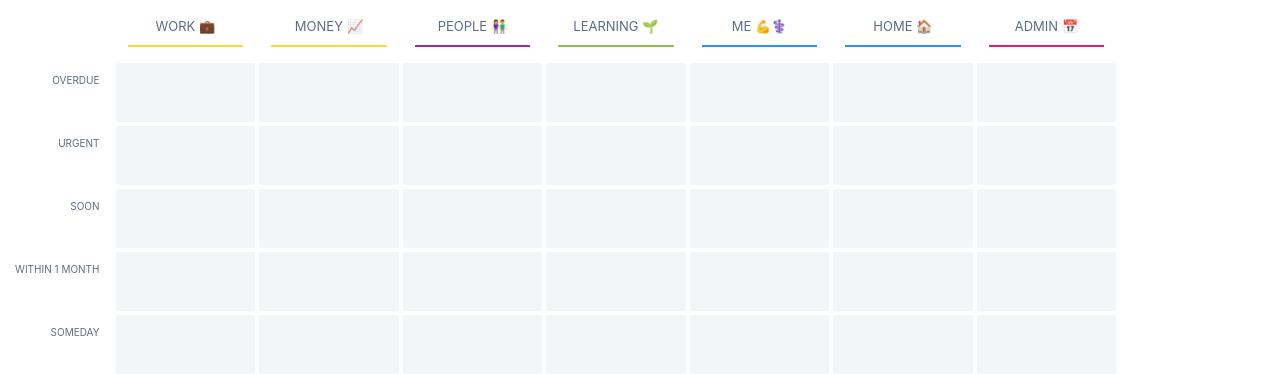
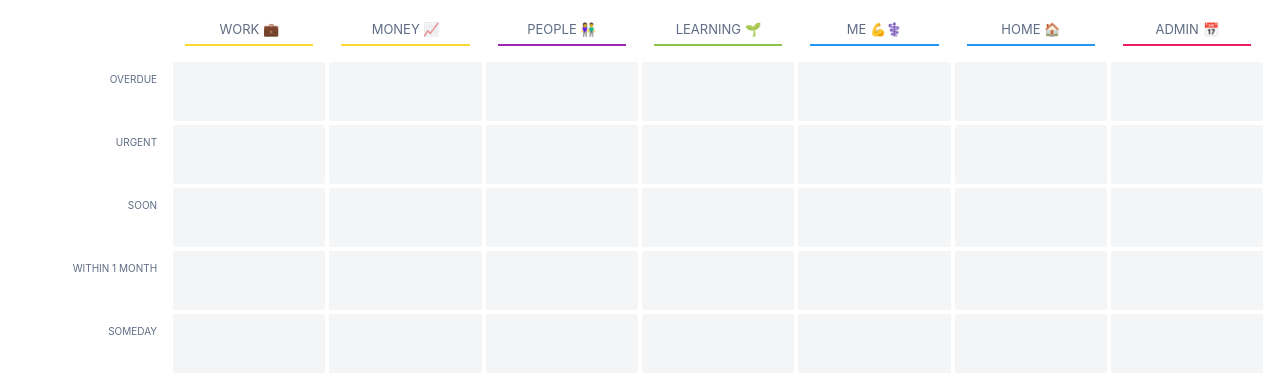
Before and after one commit to weeebr/tasks-board, an Angular app: page / in a window 1280 px wide. Shown: the top 374 px of the page. Built offline with nearby package versions, Linux system fonts and the light colour scheme.

Commit message:
improve styles

```diff
--- a/src/app/components/board/board.component.scss
+++ b/src/app/components/board/board.component.scss
@@ -1,18 +1,23 @@
 .board {
-  width: 90%;
-  margin: 0 auto 20px -32px;
+  width: 98%;
+  margin: 0 auto;
   border-collapse: separate;
   border-spacing: 4px;
   table-layout: fixed;
+
+  @media screen and (min-width: 1300px) {
+    width: 90%;
+    margin: 0 auto 20px 16px;
+  }
 
   .column-title {
     color: #5e6c84;
     padding: 4px;
     font-size: 13px;
+    line-height: 1.5;
     text-transform: uppercase;
-    white-space: nowrap;
     border-bottom: 2px solid;
-    padding-bottom: 12px;
+    padding-bottom: 4px;
     margin: 12px;
     display: block;
   }
@@ -21,10 +26,10 @@
     color: #5e6c84;
     font-size: 10px;
     text-transform: uppercase;
-    white-space: nowrap;
     pointer-events: none;
     text-align: right;
     vertical-align: top;
+    padding: 12px 12px 0 0;
     background: none;
   }
 
@@ -75,11 +80,6 @@
 
     &.is-dragover {
       background: white;
-
-      app-task-area:first-child .tasks {
-        min-height: 10px;
-        border: 2px dashed blue;
-      }
     }
   }
 }
--- a/src/app/components/task/task.component.html
+++ b/src/app/components/task/task.component.html
@@ -9,6 +9,6 @@
   (drop)="onDrop($event)"
   (dragstart)="onDrag($event)"
   >
-  {{ task.title }}
+  <span>{{ task.title }}</span>
   <button class="delete-task" (click)="deleteTask(task)"><span>✓</span></button>
 </div>
--- a/src/app/components/task/task.component.scss
+++ b/src/app/components/task/task.component.scss
@@ -2,10 +2,6 @@
   margin-bottom: 5px;
   font-size: 14px;
   color: rgba(66, 82, 110, 1);
-  cursor: grab;
-  border-width: 0;
-  border-style: solid;
-  border-color: #e2e8f0;
   box-sizing: border-box;
   display: flex;
   flex-grow: 1;
@@ -19,6 +15,17 @@
   box-shadow: rgba(9, 30, 66, 0.25) 0px 1px 2px 0px;
   position: relative;
   cursor: grab;
+
+  @media screen and (max-width: 1300px) {
+    font-size: 10px;
+  }
+
+  span {
+    white-space: nowrap;
+    overflow: hidden;
+    text-overflow: ellipsis;
+    flex: 1;
+  }
 
   &:hover {
     background: #ebecf0;
```
